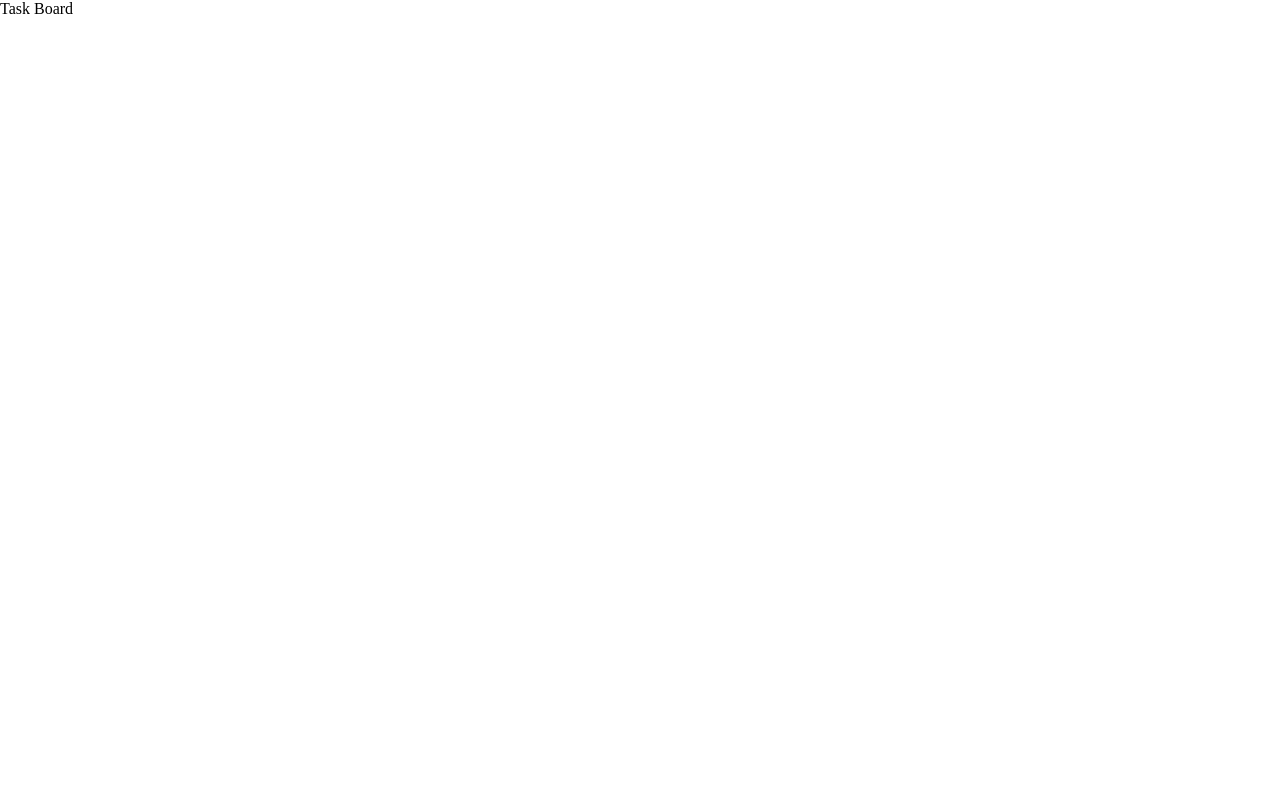
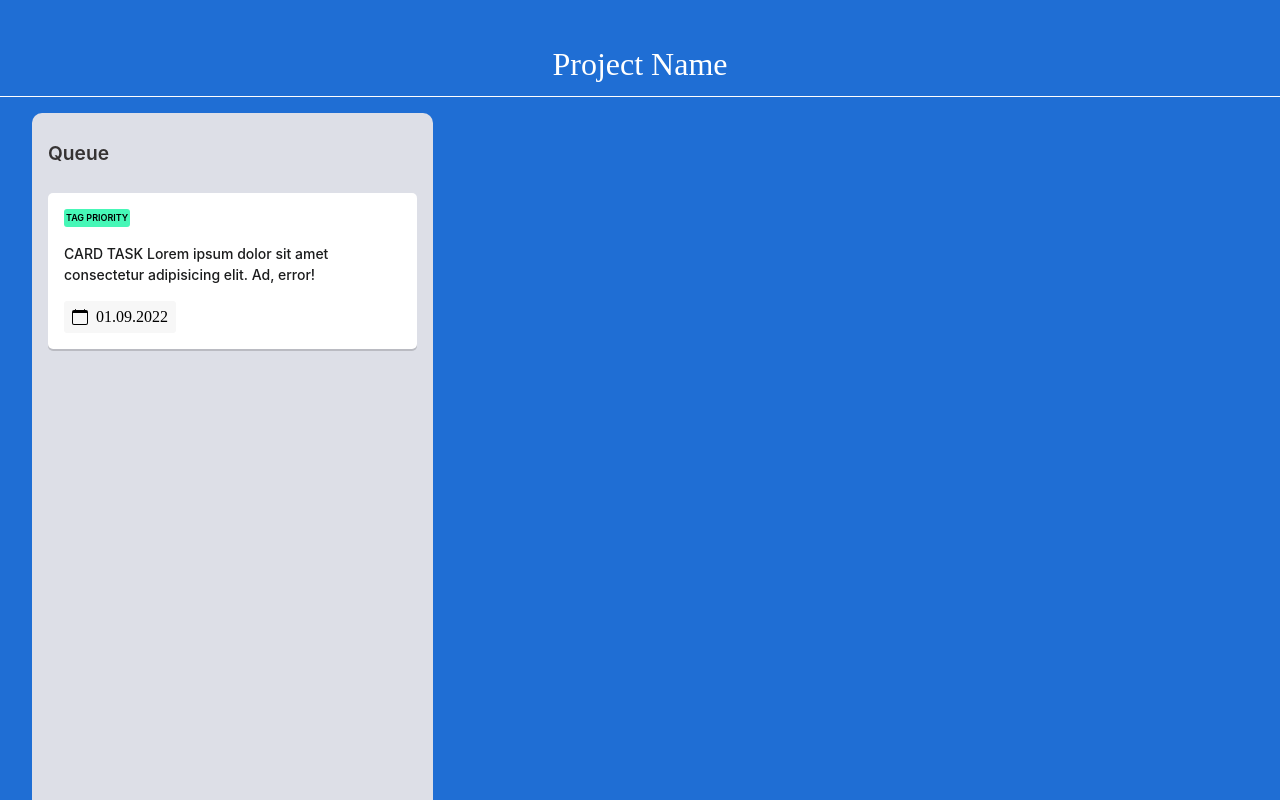
Before and after one commit to rataysh/taskBoard, a React (Create React App) app in the folder task-board/: page /tasks/1 in a window 1280 px wide. Shown: the top 800 px of the page. Built offline with nearby package versions, Linux system fonts and the light colour scheme.

Commit message:
add pre-style task

```diff
--- a/task-board/src/components/footer/footer.scss
+++ b/task-board/src/components/footer/footer.scss
@@ -2,10 +2,8 @@
 @import "../../styles/varCSS.scss";
 
 .footer {
-    padding: 2.5rem;
-    background-color: $light-color;
-    // padding-bottom: 1rem;
-    // margin-top: 0.25rem;
+    padding: 1.5rem;
+    background-color: $darker-color;
     div {
         display: flex;
         flex-direction: column;
@@ -14,9 +12,9 @@
         p {
             font-size: 1.5rem;
             font-weight: 500;
-            color: black;
             display: flex;
             padding-top: 0.5rem;
+            color: $light-color;
         }
     }
 }
@@ -39,6 +37,7 @@
         transition-property: all;
         transition-duration: 200ms;
         margin-left: 0.25rem;
+        color: $light-color;
 
 
         &:hover {
--- /dev/null
+++ b/task-board/src/components/tasks/EachTaskBoard.tsx
@@ -0,0 +1,24 @@
+/** @format */
+
+import React from "react";
+import {BsCalendar} from "react-icons/bs";
+import "../../styles/tasks.scss";
+
+export const EachTaskBoard: React.FC = () => {
+    return (
+        <div className='backBoard'>
+            <h3>Queue</h3>
+            <div>
+                <h6>TAG PRIORITY</h6>
+                <h5>
+                    CARD TASK Lorem ipsum dolor sit amet consectetur adipisicing
+                    elit. Ad, error!
+                </h5>
+                <p>
+                    <BsCalendar />
+                    01.09.2022
+                </p>
+            </div>
+        </div>
+    );
+};
--- a/task-board/src/pages/Tasks.tsx
+++ b/task-board/src/pages/Tasks.tsx
@@ -1,12 +1,25 @@
 /** @format */
 
 import React from "react";
+import {AboutMe} from "../components/footer/footer";
+import {EachTaskBoard} from "../components/tasks/EachTaskBoard";
+import "../styles/projects.scss";
 // import {Routes, Route, Link} from "react-router-dom";
 
-export const Tasks:React.FC = () => {
+export const Tasks: React.FC = () => {
     return (
-        <>
-            <header>Task Board</header>
-        </>
+        <body className='body'>
+            <div className='wrapper'>
+                <header className='header'>Project Name</header>
+                <main className='main'>
+                    <div>
+                        <EachTaskBoard />
+                    </div>
+                </main>
+                <>
+                    <AboutMe />
+                </>
+            </div>
+        </body>
     );
 };
--- a/task-board/src/styles/projects.scss
+++ b/task-board/src/styles/projects.scss
@@ -36,6 +36,7 @@
 
 .main {
     flex: 1 1 auto;
+    min-height: 100%;
     margin-bottom: 10rem;
     margin-left: 2rem;
     margin-right: 2rem;
--- a/task-board/src/styles/tasks.scss
+++ b/task-board/src/styles/tasks.scss
@@ -1 +1,69 @@
+/** @format */
+
 @import "./varCSS";
+
+.backBoard {
+    display: flex;
+    flex-direction: column;
+    align-items: flex-start;
+    padding: 1rem;
+    gap: 1rem;
+
+    width: 33%;
+    height: 100vh;
+
+    background: #dddfe7;
+    border-radius: 10px;
+    h3 {
+        font-family: "Inter";
+        font-style: normal;
+        font-weight: 600;
+        font-size: larger;
+        line-height: 250%;
+        color: #363333;
+    }
+    div {
+        display: flex;
+        flex-direction: column;
+        align-items: flex-start;
+        padding: 1rem;
+        gap: 1rem;
+
+        width: 100%;
+
+        background: #ffffff;
+        box-shadow: 0px 2px 0px rgba(0, 0, 0, 0.16);
+        border-radius: 5px;
+        h6 {
+            display: flex;
+            flex-direction: row;
+            align-items: flex-start;
+            padding: 2px;
+            background: #46f7b7;
+            border-radius: 3px;
+
+            font-family: "Inter";
+            font-style: normal;
+            font-weight: 600;
+            font-size: 9px;
+            line-height: 150%;
+        }
+        h5 {
+            font-family: "Inter";
+            font-style: normal;
+            font-weight: 500;
+            font-size: 14px;
+            line-height: 150%;
+            color: #1b1c1d;
+        }
+        p {
+            display: flex;
+            flex-direction: row;
+            align-items: center;
+            padding: 0.5rem 0.5rem;
+            gap: 0.5rem;
+            background: #f7f7f7;
+            border-radius: 3px;
+        }
+    }
+}
```
